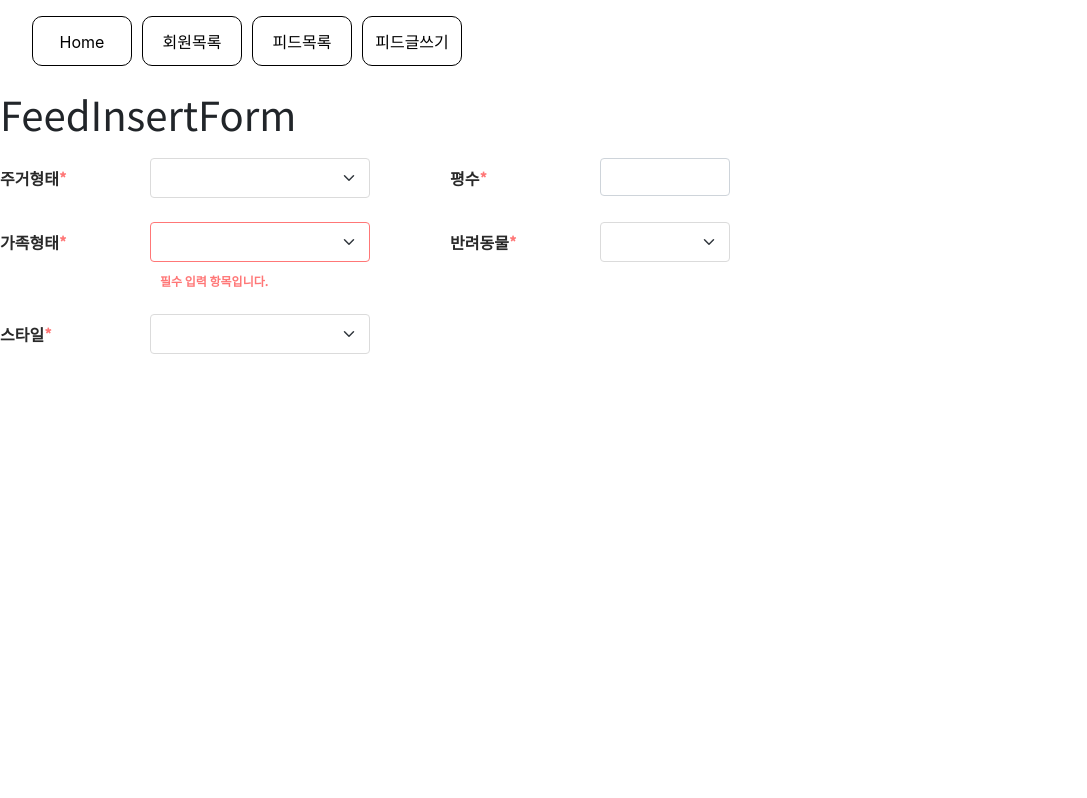
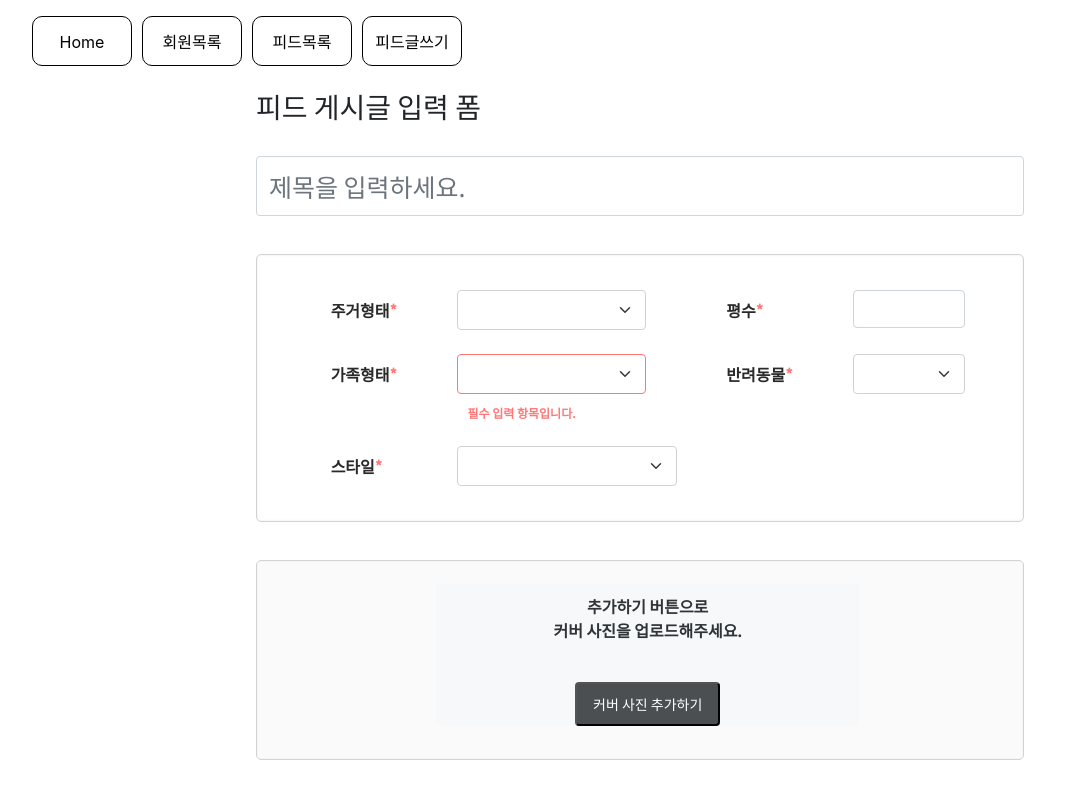
Before and after one commit to jwjmuse1028/Zipchak, a React (Create React App) app in the folder src/frontend/: page /feed/insertform in a window 1280 px wide. Shown: the whole page, without its empty margins (0-1087 px from the left). Built offline with nearby package versions, Linux system fonts and the light colour scheme; a web font is replaced by a local one.

Commit message:
진아 11/06 15:15 FeedInsertForm, FeedForm.css 추가

```diff
--- a/src/frontend/src/css/FeedForm.css
+++ b/src/frontend/src/css/FeedForm.css
@@ -1,11 +1,30 @@
 div.form_container {
     display: block;
     font-family: "Noto Sans KR";
+    width: 60%;
+    max-width: 1000px;
+    margin: auto;
+}
+.form_box {
+    border-radius: 5px !important;
+    border: 1px solid #d2d2d2;
+    box-shadow: inset 0px 0px 2px 1px #f6f6f6;
+    padding: 3% 3% 3% 5%;
+    margin: 5% 0 5% 0;
+}
+.form_title{
+    font-size: 30px;
+    font-weight: bold;
+    line-height: 24px;
+    color: rgb(41, 41, 41);
+    word-break: keep-all;
 }
 .form_row {
     display: flex;
     align-items: flex-start;
     padding: 12px 0px;
+    width: 90%;
+    margin: auto;
 }
 
 .form_row_title {
@@ -32,7 +51,7 @@ div.form_container {
     padding: 0 15px;
     line-height: 40px;
     border-radius: 4px !important;
-    border: 1px solid #dbdbdb;
+    border: 1px solid #d2d2d2;
     background-color: #fff;
     color: #424242;
 }
@@ -45,3 +64,42 @@ div.form_container {
     font-weight: bold;
     color: rgb(255, 119, 119);
 }
+/* 사진 추가 영역 css */
+/*.css-1wclmit {*/
+/*    display: inline;*/
+/*}*/
+.css-1idkie2 {
+    font-size: 16px;
+    line-height: 24px;
+    color: rgb(47, 52, 56);
+    font-weight: 700;
+    text-align: center;
+    margin-top: 10px;
+}
+.css-fj1jqk {
+    display: inline-block;
+    margin: 24px 0px 0px;
+    padding: 11px 16px;
+    background-color: rgba(33, 38, 41, 0.8);
+    color: rgb(255, 255, 255);
+    font-size: 14px;
+    line-height: 18px;
+    font-weight: 400;
+    border-radius: 4px;
+    transition: background-color 0.1s ease 0s;
+}
+.css-fvirbu {
+    display: flex;
+    flex-direction: column;
+    -webkit-box-pack: center;
+    justify-content: center;
+    -webkit-box-align: center;
+    align-items: center;
+    position: relative;
+    width: 60%;
+    margin: auto;
+    padding: 0px;
+    text-align: center;
+    background-color: rgb(247, 248, 250);
+    border: none;
+}
--- a/src/frontend/src/feed/FeedInsertForm.js
+++ b/src/frontend/src/feed/FeedInsertForm.js
@@ -5,7 +5,14 @@ import {ArrowDropDown} from "@material-ui/icons";
 function FeedInsertForm(props) {
     return (
         <div className={"form_container"}>
-            <h1>FeedInsertForm</h1>
+            <h3>피드 게시글 입력 폼</h3><br/>
+
+            {/* 제목입력 */}
+            <input type={'text'} className={"form-control"}
+                   style={{height: '60px', fontSize: '25px'}}
+                   placeholder={'제목을 입력하세요.'}/>
+            {/* 셀렉트 */}
+            <div className={'form_box'}>
                 <div className="form_row">
                     <div className="form_row_title">주거형태<span style={{color:'rgb(255, 119, 119)'}}>*</span>
                     </div>
@@ -72,6 +79,17 @@ function FeedInsertForm(props) {
                     </div>
                 </div>
             </div>
+            {/* 사진 선택 */}
+            <div className={'form_box'} style={{height: '200px', backgroundColor:'#fafafa'}}>
+                <div className={'css-fvirbu'}>
+                    <p className="css-1idkie2">
+                        <span className="css-1wclmit">추가하기 버튼으로<br/></span>
+                        커버 사진을 업로드해주세요.
+                    </p>
+                    <button className="css-fj1jqk">커버 사진 추가하기</button>
+                </div>
+            </div>
+        </div>
     );
 }
 
```
Lines whose indentation alone changed are shown as unchanged.
